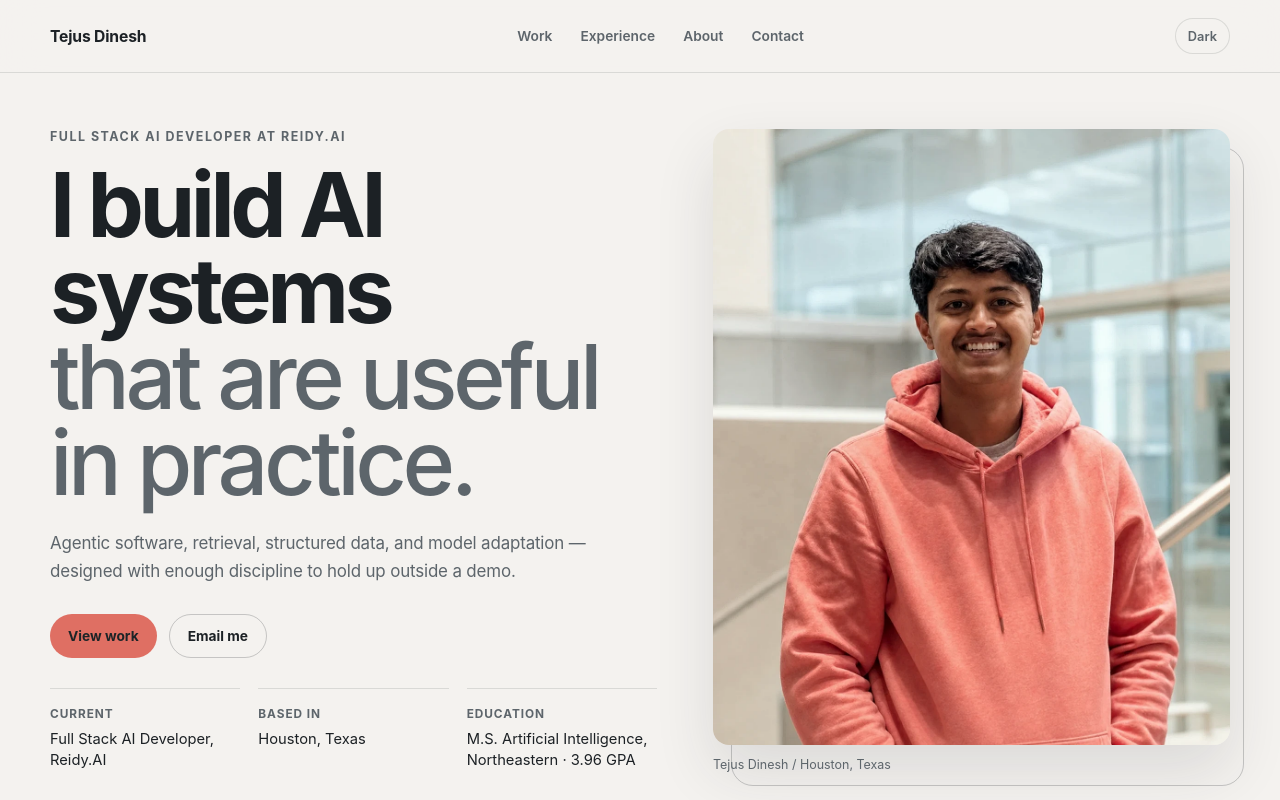
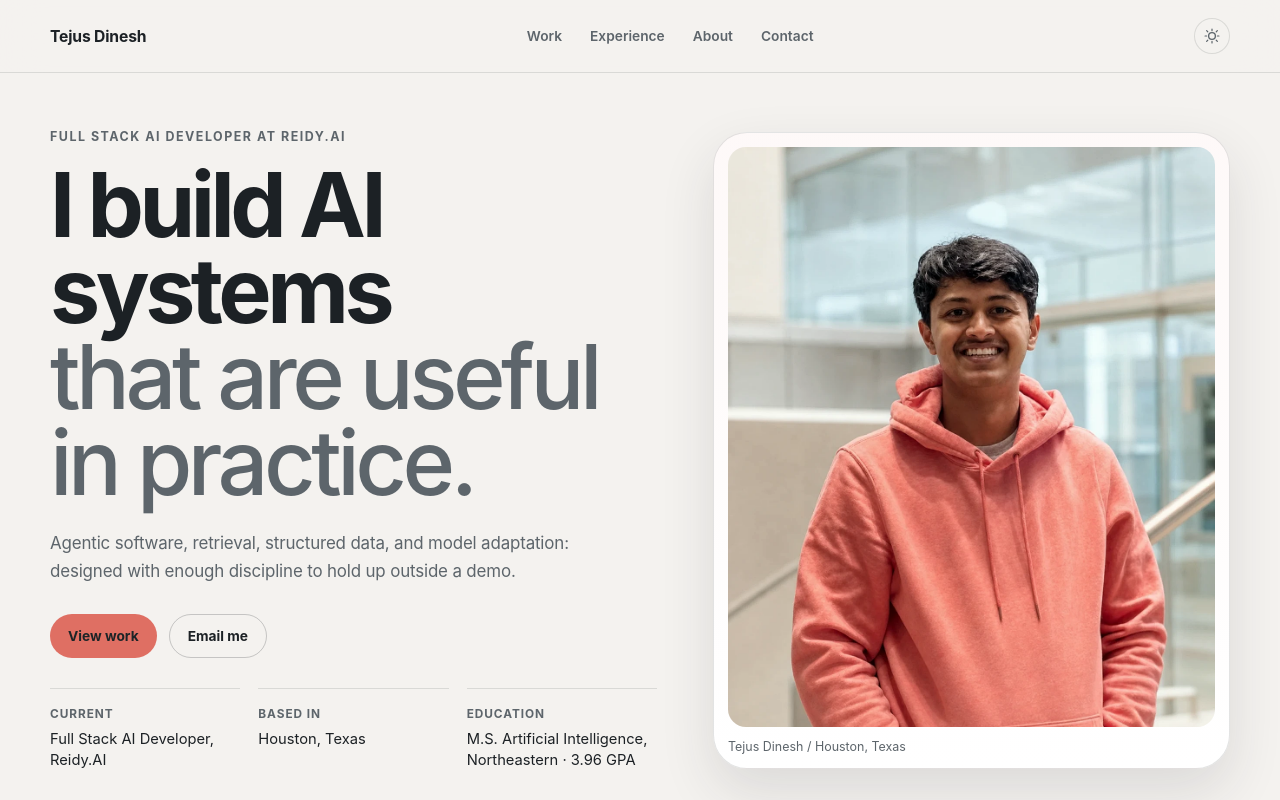
Before and after one commit to Dinesh-Tejus/website, a React (Vite) app: page / in a window 1280 px wide. Shown: the top 800 px of the page. Built offline with nearby package versions, Linux system fonts and the light colour scheme.

Commit message:
Polish theme toggle and hero

```diff
--- a/src/App.jsx
+++ b/src/App.jsx
@@ -163,6 +163,19 @@ const profileFacts = [
   ['Education', 'M.S. Artificial Intelligence, Northeastern · 3.96 GPA'],
 ];
 
+function ThemeIcon({ dark }) {
+  return dark ? (
+    <svg viewBox="0 0 24 24" aria-hidden="true" focusable="false">
+      <path d="M18.3 15.7A8.5 8.5 0 0 1 8.3 5.7a7.5 7.5 0 1 0 10 10Z" fill="none" stroke="currentColor" strokeWidth="1.8" strokeLinecap="round" strokeLinejoin="round" />
+    </svg>
+  ) : (
+    <svg viewBox="0 0 24 24" aria-hidden="true" focusable="false">
+      <circle cx="12" cy="12" r="4.5" fill="none" stroke="currentColor" strokeWidth="1.8" />
+      <path d="M12 2.75v2.1M12 19.15v2.1M4.85 4.85l1.48 1.48M17.67 17.67l1.48 1.48M2.75 12h2.1M19.15 12h2.1M4.85 19.15l1.48-1.48M17.67 6.33l1.48-1.48" fill="none" stroke="currentColor" strokeWidth="1.6" strokeLinecap="round" />
+    </svg>
+  );
+}
+
 function Header({ dark, onThemeToggle }) {
   const [open, setOpen] = useState(false);
   const links = [['#work', 'Work'], ['#experience', 'Experience'], ['#about', 'About'], ['#contact', 'Contact']];
@@ -177,8 +190,9 @@ function Header({ dark, onThemeToggle }) {
           ))}
         </nav>
         <div className="header-actions">
-          <button className="text-control" type="button" onClick={onThemeToggle} title="Change color theme">
-            {dark ? 'Light' : 'Dark'}
+          <button className="theme-control" type="button" onClick={onThemeToggle} title={dark ? 'Switch to light mode' : 'Switch to dark mode'} aria-label={dark ? 'Switch to light mode' : 'Switch to dark mode'}>
+            <ThemeIcon dark={dark} />
+            <span className="sr-only">{dark ? 'Light mode' : 'Dark mode'}</span>
           </button>
           <button className="menu-control" type="button" onClick={() => setOpen((value) => !value)} aria-expanded={open} aria-label="Toggle navigation">
             {open ? 'Close' : 'Menu'}
@@ -309,7 +323,7 @@ export default function App() {
           <div className="hero-copy">
             <p className="hero-role">Full Stack AI Developer at Reidy.AI</p>
             <h1>I build AI systems<br /><span>that are useful in practice.</span></h1>
-            <p className="hero-intro">Agentic software, retrieval, structured data, and model adaptation — designed with enough discipline to hold up outside a demo.</p>
+            <p className="hero-intro">Agentic software, retrieval, structured data, and model adaptation: designed with enough discipline to hold up outside a demo.</p>
             <div className="hero-actions">
               <a className="primary-action" href="#work">View work</a>
               <a className="secondary-action" href="mailto:dtejus03@gmail.com">Email me</a>
--- a/src/styles.css
+++ b/src/styles.css
@@ -152,6 +152,7 @@ nav a:focus-visible {
 }
 
 .text-control,
+.theme-control,
 .menu-control {
   min-height: 36px;
   padding: 0 12px;
@@ -166,10 +167,35 @@ nav a:focus-visible {
 }
 
 .text-control:hover,
+.theme-control:hover,
 .menu-control:hover {
   color: var(--ink);
   border-color: var(--line-strong);
   transform: translateY(-1px);
+}
+
+.theme-control {
+  display: inline-grid;
+  place-items: center;
+  width: 36px;
+  padding: 0;
+}
+
+.theme-control svg {
+  width: 18px;
+  height: 18px;
+}
+
+.sr-only {
+  position: absolute;
+  width: 1px;
+  height: 1px;
+  padding: 0;
+  margin: -1px;
+  overflow: hidden;
+  clip: rect(0, 0, 0, 0);
+  white-space: nowrap;
+  border: 0;
 }
 
 .menu-control {
@@ -313,24 +339,34 @@ h1 span {
 .hero-portrait {
   position: relative;
   margin: 0;
+  padding: 14px;
+  border: 1px solid var(--line);
+  border-radius: calc(var(--radius) + 18px);
+  background: linear-gradient(180deg, color-mix(in srgb, var(--surface) 92%, var(--accent-soft)) 0%, var(--surface) 100%);
+  box-shadow: 0 22px 54px var(--shadow);
+  isolation: isolate;
 }
 
 .hero-portrait::before {
   position: absolute;
-  inset: 18px -14px -14px 18px;
+  inset: auto 10% 10% auto;
   z-index: -1;
-  border: 1px solid var(--line-strong);
-  border-radius: calc(var(--radius) + 6px);
+  width: 56%;
+  height: 56%;
+  border-radius: 50%;
+  background: radial-gradient(circle, color-mix(in srgb, var(--accent) 20%, transparent) 0%, transparent 72%);
+  filter: blur(24px);
+  opacity: 0.36;
   content: '';
 }
 
 .hero-portrait img {
   width: 100%;
   aspect-ratio: 0.84 / 1;
-  border-radius: var(--radius);
+  border-radius: calc(var(--radius) + 2px);
   object-fit: cover;
   object-position: center;
-  box-shadow: 0 26px 60px var(--shadow);
+  box-shadow: none;
 }
 
 .hero-portrait figcaption {
```
